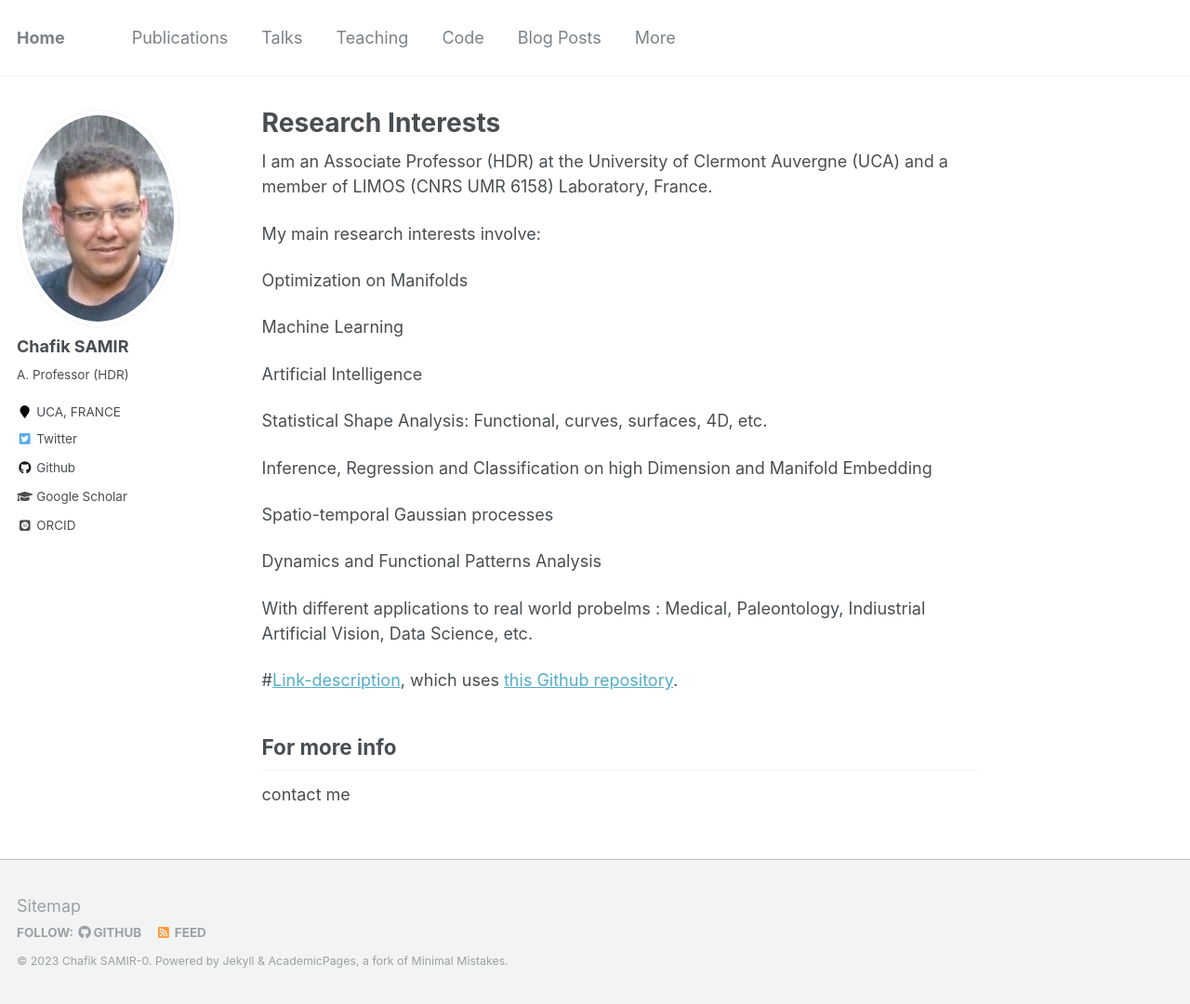
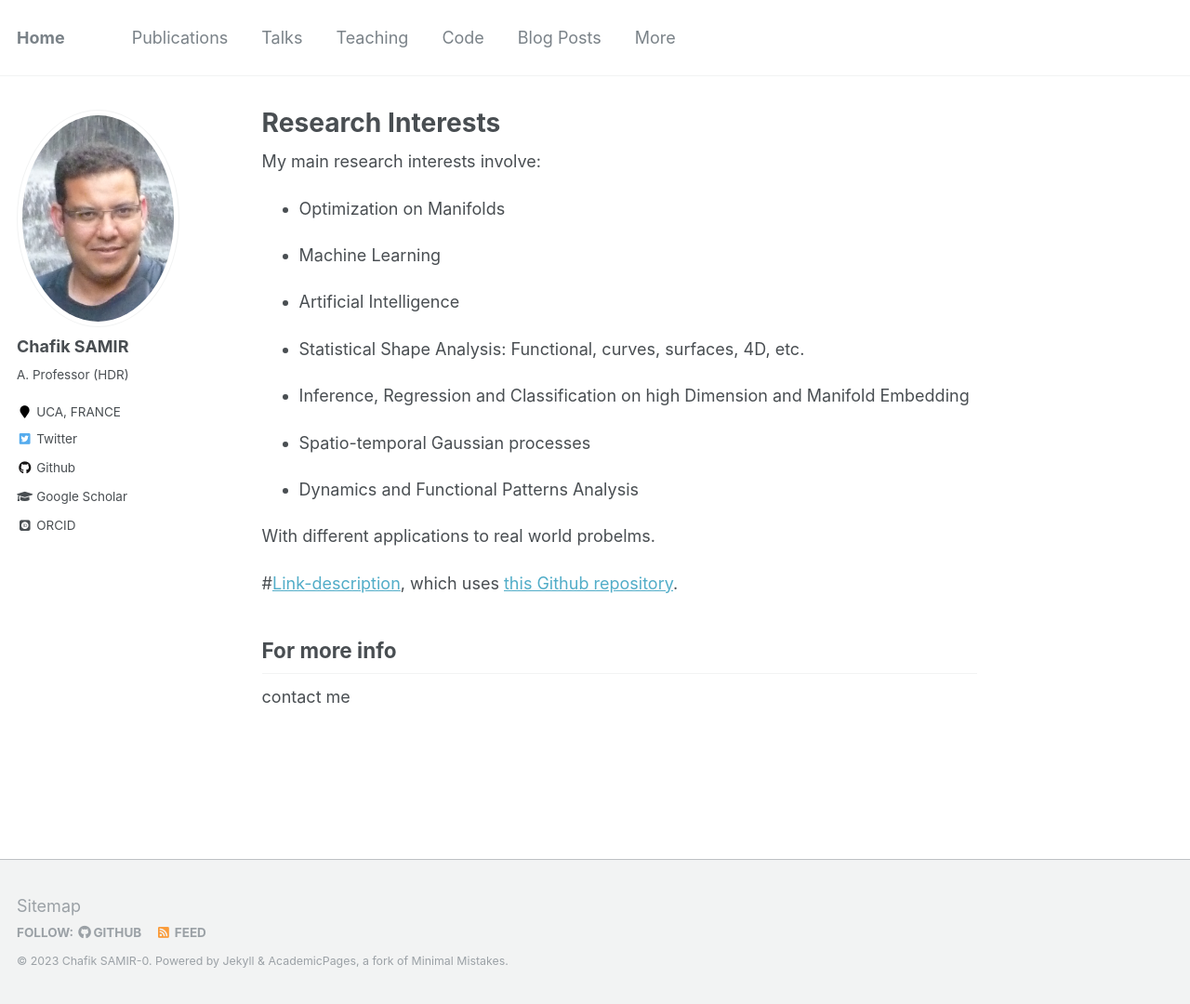
Before and after one commit to Chsamir/chsamir.github.io, a Jekyll site: the page built from _pages/about.md, in a window 1280 px wide and 1080 px high. Shown: the whole window at 93% size. Built offline with Jekyll 4.4.1, drawn with Linux system fonts in a browser that asks for light colours; some web fonts are replaced.

Commit message:
update13

```diff
--- a/_pages/about.md
+++ b/_pages/about.md
@@ -8,25 +8,23 @@ redirect_from:
   - /about.html
 ---
 
-I am an Associate Professor (HDR) at the University of Clermont Auvergne (UCA) and a member of LIMOS (CNRS UMR 6158) Laboratory, France.
-
 My main research interests involve:
 
-Optimization on Manifolds
+- Optimization on Manifolds
 
-Machine Learning
+- Machine Learning
 
-Artificial Intelligence
+- Artificial Intelligence
 
-Statistical Shape Analysis: Functional, curves, surfaces, 4D, etc.
+- Statistical Shape Analysis: Functional, curves, surfaces, 4D, etc.
 
-Inference, Regression and Classification on high Dimension and Manifold Embedding
+- Inference, Regression and Classification on high Dimension and Manifold Embedding
 
-Spatio-temporal Gaussian processes
+- Spatio-temporal Gaussian processes
 
-Dynamics and Functional Patterns Analysis
+- Dynamics and Functional Patterns Analysis
 
-With different applications to real world probelms : Medical, Paleontology, Indiustrial Artificial Vision, Data Science, etc.
+With different applications to real world probelms.
 
 
  #[Link-description](http://stuartgeiger.com), which uses [this Github repository](https://github.com/staeiou/staeiou.github.io).
```
